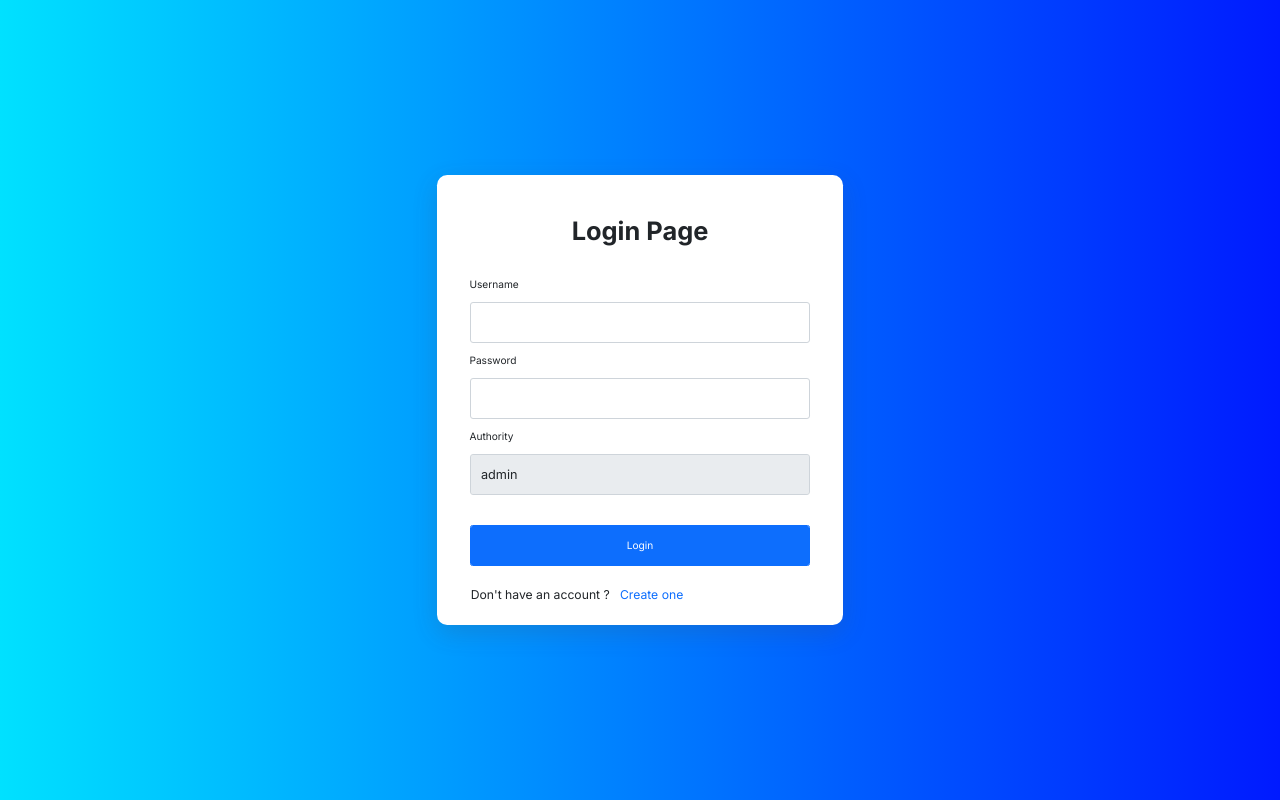
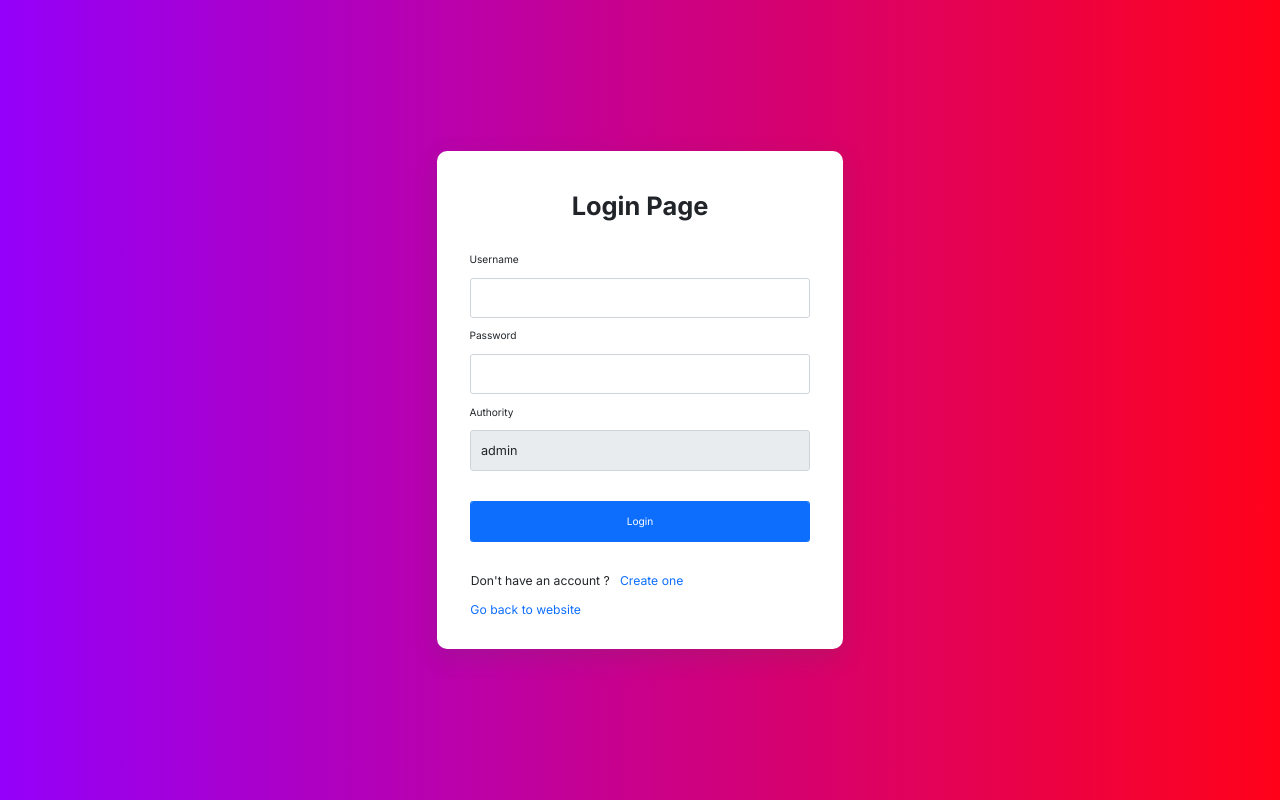
Before and after one commit to Vishvam10/ReMark-Admin, a Vue app: page /login in a window 1280 px wide. Built offline with nearby package versions, Linux system fonts and the light colour scheme.

Commit message:
Styling fixes

```diff
--- a/src/App.vue
+++ b/src/App.vue
@@ -67,8 +67,7 @@ img {
   justify-content: center;
   align-items: center;
   height: 100vh;
-  background-color: #00e1ff;
-  background-image: linear-gradient(90deg, #00e1ff 0%, #001aff 100%);
+  background-image: linear-gradient(to right, rgb(148, 0, 250), rgb(255, 2, 26))
 }
 .dashboard {
   width: 120rem;
--- a/src/views/LoginPage.vue
+++ b/src/views/LoginPage.vue
@@ -20,11 +20,12 @@
                     <div class="row mb-3 mt-5">
                         <button name="submit" class="form-control form-control-lg btn btn-primary" style="height: 4rem" @click="loginUser">Login</button>
                     </div>
-                    <div style="margin: 2rem 0rem -3rem -7.7rem; display: flex; flex-direction: row; justify-content: center; width: 100%;">
-                        <p style="margin: 0rem 0rem 0rem 3rem; font-size: 1.2rem;">Don't have an account ?  </p>
-                        <router-link to="/signup" style="margin: 0rem 0rem 0rem 1rem; font-size: 1.2rem;">Create one</router-link>
-                    </div>
                 </form>
+                <div style="margin: 2rem 0rem -3rem -7.7rem; display: flex; flex-direction: row; justify-content: center; width: 100%;">
+                    <p style="margin: 0rem 0rem 0rem 3rem; font-size: 1.2rem;">Don't have an account ?  </p>
+                    <router-link to="/signup" style="margin: 0rem 0rem 0rem 1rem; font-size: 1.2rem;">Create one</router-link>
+                </div>
+                <router-link to="/" style="margin: 4rem 0rem -2rem -0.7rem; font-size: 1.2rem;">Go back to website </router-link>
             </div>
         </div>
     </div>
--- a/src/views/SignupPage.vue
+++ b/src/views/SignupPage.vue
@@ -28,11 +28,12 @@
                     <div class="row mb-3 mt-5">
                         <button type="submit" class="form-control form-control-lg btn btn-primary" style="height: 4rem" @click="createAccount">Create An Account</button>
                     </div>
-                    <div style="margin: 2rem 0rem -3rem -7.7rem; display: flex; flex-direction: row; justify-content: center; width: 100%;">
-                        <p style="margin: 0rem 0rem 0rem 1rem; font-size: 1.2rem;">Have an account already ?  </p>
-                        <router-link to="/login" style="margin: 0rem 0rem 0rem 1rem; font-size: 1.2rem;">Login</router-link>
-                    </div>
                 </form>
+                <div style="margin: 2rem 0rem -3rem -7.7rem; display: flex; flex-direction: row; justify-content: center; width: 100%;">
+                    <p style="margin: 0rem 0rem 0rem 1rem; font-size: 1.2rem;">Have an account already ?  </p>
+                    <router-link to="/login" style="margin: 0rem 0rem 0rem 1rem; font-size: 1.2rem;">Login</router-link>
+                </div>
+                <router-link to="/" style="margin: 4rem 0rem -2rem -0.7rem; font-size: 1.2rem;">Go back to website </router-link>
             </div>
         </div>
     </div>
```
